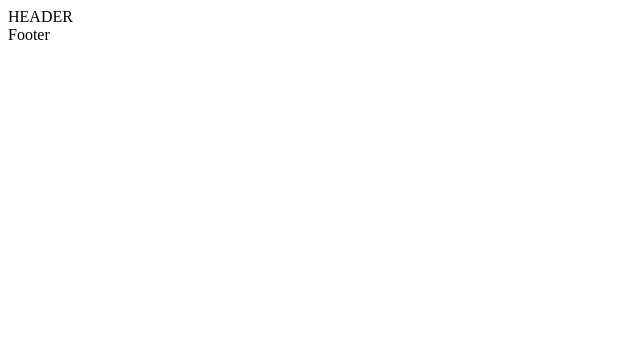
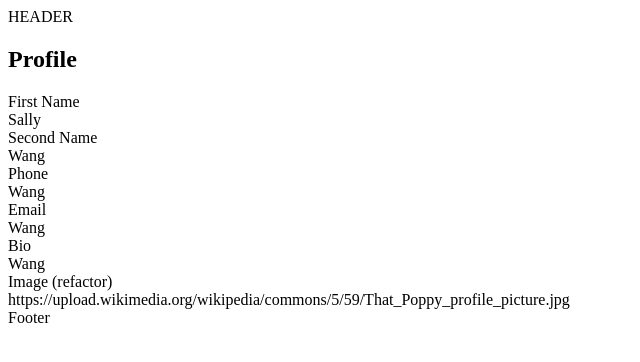
Before and after one commit to mintsource/earthquake-zen-garden, a React app: page /profile/1 in a window 1280 px wide. Shown: the top 362 px of the page, without its empty margins (0-640 px from the left). Built offline with nearby package versions, Linux system fonts and the light colour scheme; the HTML template or start-up script is replaced by a standard one.

Commit message:
refactor file location and add basic profile

```diff
--- a/src/App.js
+++ b/src/App.js
@@ -4,8 +4,9 @@ import {
 } from "react-router-dom"
 import Header from './js/shared/Header'
 import Footer from './js/shared/Footer'
-import EarthQuakeList from './js/shared/views/EarthQuakeList'
-import EarthQuakeDetail from './js/shared/views/EarthQuakeDetail'
+import EarthQuakeList from './js/views/EarthQuakeList'
+import EarthQuakeDetail from './js/views/EarthQuakeDetail'
+import Profile from './js/views/Profile'
 //import './App.css'
 
 function App() {
@@ -20,6 +21,9 @@ function App() {
           <Route path="/detail/:id">
             <EarthQuakeDetail />
           </Route>
+          <Route path="/profile/:id">
+            <Profile />
+          </Route>
         </Switch>
       </Router>
       <Footer />
--- a/src/js/shared/views/EarthQuakeDetail.js
+++ b/src/js/views/EarthQuakeDetail.js
@@ -1,6 +1,6 @@
 import React from 'react';
 import { useParams } from "react-router-dom";
-import earthQuakeData from '../../../data/earthquakes.json'
+import earthQuakeData from '../../data/earthquakes.json'
 
 
 export default function EarthQuakeDetail() {
@@ -10,7 +10,7 @@ export default function EarthQuakeDetail() {
   return (
     <article className='detail-container'>
       <h1>{details.properties.title}</h1>
-      <div >
+      <section>
         <div className='row'>
           <div className='category'>
             Title
@@ -18,30 +18,40 @@ export default function EarthQuakeDetail() {
           <div className='details'>
             {details.properties.title}
           </div>
+        </div>
+        <div className='row'>
           <div className='category'>
             Magnititude
             </div>
           <div className='details'>
             {details.properties.mag}
           </div>
+        </div>
+        <div className='row'>
           <div className='category'>
             Time
             </div>
           <div className='details'>
             {details.properties.time}
           </div>
+        </div>
+        <div className='row'>
           <div className='category'>
             Status
             </div>
           <div className='details'>
             {details.properties.status}
           </div>
+        </div>
+        <div className='row'>
           <div className='category'>
             Tsunami
             </div>
           <div className='details'>
             {details.properties.tsunami}
           </div>
+        </div>
+        <div className='row'>
           <div className='category'>
             Type
             </div>
@@ -49,7 +59,7 @@ export default function EarthQuakeDetail() {
             {details.properties.type}
           </div>
         </div>
-      </div>
+      </section>
     </article>
   )
 }
--- a/src/js/shared/views/EarthQuakeList.js
+++ b/src/js/views/EarthQuakeList.js
@@ -1,6 +1,6 @@
 import React from 'react';
 import { Link } from 'react-router-dom'
-import earthQuakeData from '../../../data/earthquakes.json'
+import earthQuakeData from '../../data/earthquakes.json'
 
 export default function EarthQuakeList() {
     const listItems = earthQuakeData.data.features.map((earthquake) => {
--- /dev/null
+++ b/src/js/views/Profile.js
@@ -0,0 +1,65 @@
+
+import React from 'react'
+import { useParams } from "react-router-dom";
+import earthQuakeData from '../../data/earthquakes.json'
+
+export default function Profile() {
+
+    const { id } = useParams()
+    const profile = earthQuakeData.profile
+    console.log('profile:' + JSON.stringify(profile))
+
+    return (
+        <article>
+            <h1>Profile</h1>
+            <div className='row'>
+                <div className='category'>
+                    First Name
+            </div>
+                <div className='details'>
+                    {profile.firstName}
+                </div>
+            </div>
+            <div className='row'>
+                <div className='category'>
+                    Second Name
+            </div>
+                <div className='details'>
+                    {profile.lastName}
+                </div>
+            </div>
+            <div className='row'>
+                <div className='category'>
+                    Phone
+            </div>
+                <div className='details'>
+                    {profile.lastName}
+                </div>
+            </div>
+            <div className='row'>
+                <div className='category'>
+                    Email
+            </div>
+                <div className='details'>
+                    {profile.lastName}
+                </div>
+            </div>
+            <div className='row'>
+                <div className='category'>
+                    Bio
+            </div>
+                <div className='details'>
+                    {profile.lastName}
+                </div>
+            </div>
+            <div className='row'>
+                <div className='category'>
+                    Image (refactor)
+            </div>
+                <div className='details'>
+                    {profile.avatarImage}
+                </div>
+            </div>
+        </article>
+    )
+}
```
